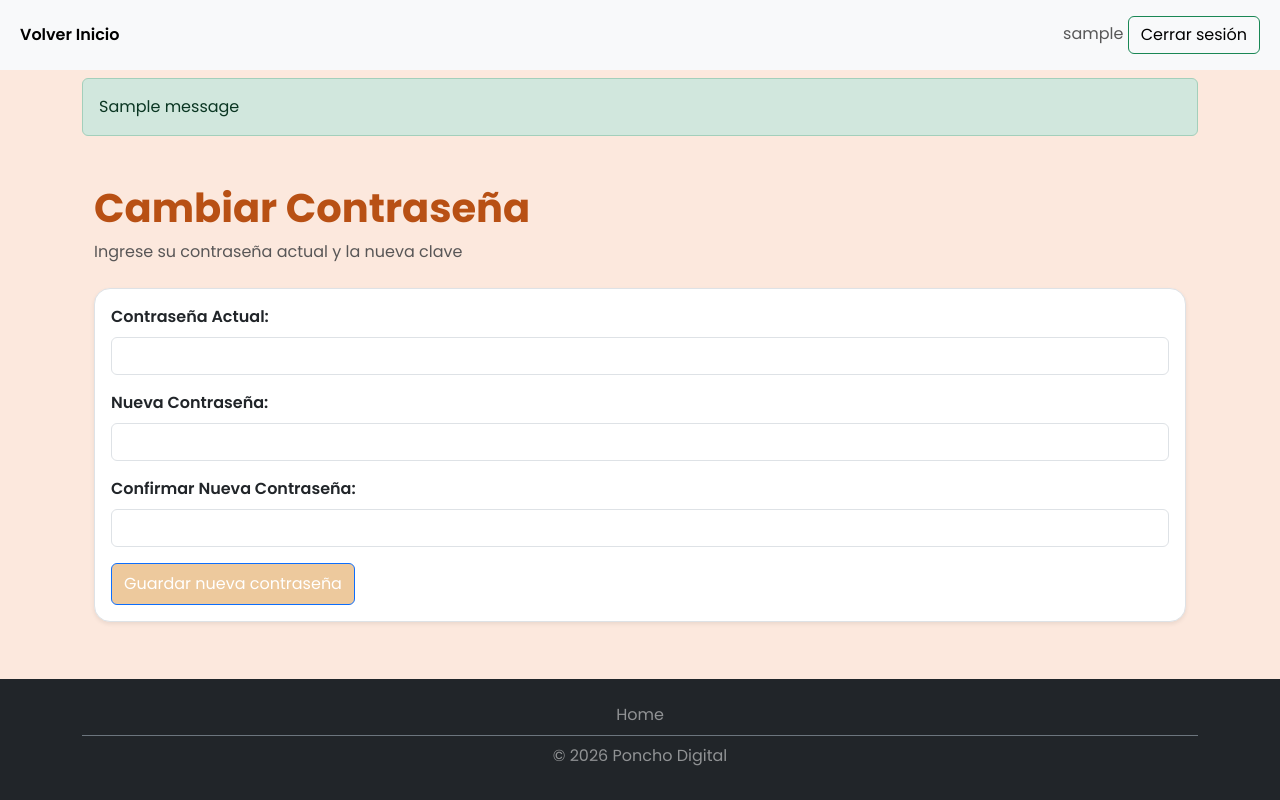
After one commit to J0C4P/TPLaboratorio-Programacion3, a Django app: a page that uses Django/ponchoVirtual/ponchoVirtual/apps/usuarios/templates/cambiar_contraseña.html in a window 1280 px wide. The commit adds this page. Run offline with Django 5.2, Linux system fonts and the light colour scheme; a user stored in the database is signed in; tables that the repository leaves empty hold one stand-in row (values such as "Sample post"); one stand-in notice (Sample message) is shown.

Commit message:
Agregado panel cambiar contraseña y guiado de url tras link

```diff
--- /dev/null
+++ b/Django/ponchoVirtual/ponchoVirtual/apps/usuarios/templates/cambiar_contraseña.html
@@ -0,0 +1,82 @@
+{% extends 'base/base.html' %}
+{% load static %}
+{% block titulo %} Poncho digital - Registro usuario {% endblock %}
+{% block estilos %}
+    <link rel="stylesheet" href="{% static 'css/Estilo_general.css' %}">
+    <link rel="stylesheet" href="{% static 'css/Estilo_formulario.css' %}">
+{% endblock %}
+
+{% block barra_nav %}
+<nav class="navbar navbar-expand-lg bg-light">
+        <div class="container-fluid">
+            <ul class="navbar-nav ">
+                <a href="{% url 'principal' %}">Volver Inicio</a>
+            </ul>
+                <span class="navbar-text ms-auto">
+                    {% if user.is_authenticated %}
+                        {{ user.username }}
+                        <a class="btn btn-outline-success me-2" href="{% url 'usuario:logout' %}">Cerrar sesión</a>
+                    {% endif %}
+                </span>
+        </div>
+</nav>
+{% endblock %}
+
+{% block contenido_principal %}
+    {% if messages %}
+        {%for message in messages%}
+            {% if message.tags == 'success' %}
+                <div class="alert alert-success" role="alert">
+                    {{ message }}
+                </div>
+            {% else %}
+                <div class="alert alert-danger" role="alert">
+                    {{ message }}
+                </div>
+            {%endif%}
+        {% endfor %}
+    {% endif %}
+
+    <div class="container my-5">
+        <header id="home" class="mb-4">
+            <h1>Cambiar Contraseña</h1>
+            <p class="text-muted">Ingrese su contraseña actual y la nueva clave</p>
+        </header>
+
+        {% if form.errors %}
+            <div class="alert alert-danger py-2">
+                Por favor, verifique los datos ingresados.
+            </div>
+        {% endif %}
+
+        <form method="post" class="w-100">
+            {% csrf_token %}
+            <div class="mb-3">
+                <label class="form-label" for="id_old_password">Contraseña Actual: </label>
+                <input type="password" name="old_password" id="id_old_password" class="form-control" required>
+                {% if form.old_password.errors %}
+                    <div class="text-danger small mt-1">{{ form.old_password.errors}}</div>
+                {% endif %}
+            </div>
+
+            <div class="mb-3">
+                <label class="form-label" for="id_new_password1">Nueva Contraseña: </label>
+                <input type="password" name="new_password1" id="id_new_password1" class="form-control" required>
+                {% if form.new_password1.errors %}
+                    <div class="text-danger small mt-1">{{ form.new_password1.errors}}</div>
+                {% endif %}
+            </div>
+
+            <div class="mb-3">
+                <label class="form-label" for="id_new_password2">Confirmar Nueva Contraseña: </label>
+                <input type="password" name="new_password2" id="id_new_password2" class="form-control" required>
+                {% if form.new_password2.errors %}
+                    <div class="text-danger small mt-1">{{ form.new_password2.errors}}</div>
+                {% endif %}
+            </div>
+
+            <button type="submit" class="btn btn-primary py-2">Guardar nueva contraseña</button>
+        </form>
+    </div>
+</div>
+{% endblock %}
--- a/Django/ponchoVirtual/ponchoVirtual/apps/usuarios/templates/estado_solicitud.html
+++ b/Django/ponchoVirtual/ponchoVirtual/apps/usuarios/templates/estado_solicitud.html
@@ -54,11 +54,9 @@
                         <p class="mb-0">Las credenciales para acceder tanto para <strong>Usuario</strong> y <strong>Contraseña</strong> serán su <strong><u>Documento.</u></strong></p>
                     </div>
                     <div class="text-center mt-3">
-                        <a href="{% url 'usuario:login' %}" class="btn btn-outline-primary px-4 rounded-pill fw-semibold">
-                            Iniciar Sesión
-                        </a>
+                        <p>Si desea cambiar su contraseña por <strong>motivos de seguridad</strong> ingrese al siguiente link</p>
+                        <a href="{% url 'usuario:cambiar_contraseña' %}" class="btn btn-info px-4 rounded-pill fw-semibold">Cambiar contraseña</a>
                     </div>
-
                 {% elif artesano and "RECHAZADO:" in artesano.emprendimiento.observaciones %}
                     <!-- CASO RECHAZADA CON MOTIVO -->
                     <div class="alert alert-danger mb-0" role="alert">
--- a/Django/ponchoVirtual/ponchoVirtual/apps/usuarios/templates/login.html
+++ b/Django/ponchoVirtual/ponchoVirtual/apps/usuarios/templates/login.html
@@ -36,6 +36,9 @@
     {% endif %}
     <form action="{% url 'usuario:login' %}" method="post" class="w-75">
     {% csrf_token %}
+        {% if request.GET.next %}
+            <input type="hidden" name="next" value="{{ request.GET.next }}">
+        {% endif %}
         <div class="mb-3">
             <label class="form-label" for="username">Nombre de Usuario: </label>
             <input type="text" id="username" name="username" class="form-control" >
--- a/Django/ponchoVirtual/ponchoVirtual/apps/usuarios/urls.py
+++ b/Django/ponchoVirtual/ponchoVirtual/apps/usuarios/urls.py
@@ -1,5 +1,5 @@
 from django.urls import path
-from ponchoVirtual.apps.usuarios.views import login_vista, logout_vista
+from ponchoVirtual.apps.usuarios.views import login_vista, logout_vista, cambiar_contraseña
 from ponchoVirtual.apps.usuarios.views import (solicitudes_artesanos_admin, evaluar_solicitud_admin, consultar_estado_solicitud,
                             listar_artesanos_aceptados, solicitudes_rechazadas_admin, reconsiderar_solicitud_admin)
 
@@ -8,6 +8,7 @@ app_name = 'usuario'
 urlpatterns = [
     path('login', login_vista, name="login"),
     path('logout', logout_vista, name="logout"),
+    path('cambiar_contraseña', cambiar_contraseña, name="cambiar_contraseña"),
     path("solicitudes_artesanos", solicitudes_artesanos_admin, name="solicitudes_artesanos_admin"),
     path("evaluar_solicitud_admin/<int:dni>", evaluar_solicitud_admin, name="evaluar_solicitud_admin"),
     path("consultar_estado_solicitud", consultar_estado_solicitud, name="consultar_estado_solicitud"),
--- a/Django/ponchoVirtual/ponchoVirtual/apps/usuarios/views.py
+++ b/Django/ponchoVirtual/ponchoVirtual/apps/usuarios/views.py
@@ -1,12 +1,13 @@
-from django.contrib.auth import authenticate, login, logout
+from django.contrib.auth import authenticate, login, logout, update_session_auth_hash
 from django.contrib.auth.models import Group
 from django.shortcuts import render, redirect, get_object_or_404
-from django.urls import reverse_lazy
 from django.core.exceptions import PermissionDenied
 from django.contrib.auth.decorators import login_required
 from ponchoVirtual.apps.artesanos.models import Artesano, Stand
 from ponchoVirtual.apps.usuarios.models import Usuario
 from django.contrib import messages
+from django.contrib.auth.forms import PasswordChangeForm
+from django.urls import reverse_lazy
 
 
 def login_vista(request):
@@ -17,6 +18,11 @@ def login_vista(request):
 
         if user:
             login(request, user)
+            # para continuar el link en el que clickeo y no vuelva a principal
+            next_url = request.POST.get('next')
+            if next_url:
+                return redirect(next_url)
+
             return redirect('principal')
         else:
             return render(request, 'login.html', {"msj": "Credenciales incorrectas"})
@@ -28,6 +34,20 @@ def login_vista(request):
 def logout_vista(request):
     logout(request)
     return redirect('principal')
+
+@login_required(login_url=reverse_lazy('usuario:login'))
+def cambiar_contraseña(request):
+    if request.method == 'POST':
+        form = PasswordChangeForm(request.user, request.POST)
+        if form.is_valid():
+            user = form.save()
+            update_session_auth_hash(request, user)  # Importante para que no se cierre la sesión
+            messages.success(request, '¡Contraseña actualizada con éxito!')
+            return redirect('principal')
+    else:
+        form = PasswordChangeForm(request.user)
+
+    return render(request, 'cambiar_contraseña.html', {'form': form})
 
 
 @login_required(login_url=reverse_lazy('usuario:login'))
--- a/Django/ponchoVirtual/ponchoVirtual/templates/base/portada.html
+++ b/Django/ponchoVirtual/ponchoVirtual/templates/base/portada.html
@@ -22,6 +22,7 @@
                 {% else %}
                     <span class="text-white me-2 align-self-center small">Hola, {{ user.username }}</span>
                     <a class="btn btn-light text-dark btn-sm px-4 rounded-pill fw-bold" href="{% url 'usuario:logout' %}">Salir</a>
+                <a class="btn btn-light text-dark btn-sm px-4 rounded-pill fw-bold" href="{% url 'usuario:cambiar_contraseña' %}">Cambiar contraseña</a>
                 {% endif %}
             </div>
         </div>
@@ -117,17 +118,16 @@
         </div>
     </div>
 <hr>
-{% if productos_destacados %}
+{% if productos %}
     <div class="container my-5">
         <div class="text-center mb-4">
             <h3 class="fw-bold texto-marron-principal">PRODUCTOS DESTACADOS</h3>
             <p class="text-muted">Piezas artesanales subidas recientemente por nuestros creadores</p>
         </div>
 
-        <!-- Contenedor del carrusel con mayor padding y presencia -->
         <div id="carruselProductos" class="carousel slide shadow rounded-4 p-5 bg-white border border-2 border-opacity-10" data-bs-ride="carousel">
             <div class="carousel-inner">
-                {% for producto in productos_destacados %}
+                {% for producto in productos %}
                     <div class="carousel-item {% if forloop.first %}active{% endif %}">
                         <div class="row align-items-center justify-content-center text-center text-md-start g-4">
 
```
Also changed, not shown: Django/ponchoVirtual/ponchoVirtual/media/daily_jewelry_inspo_4wQ1mAC_8tMU7rZ.jpg (added).
